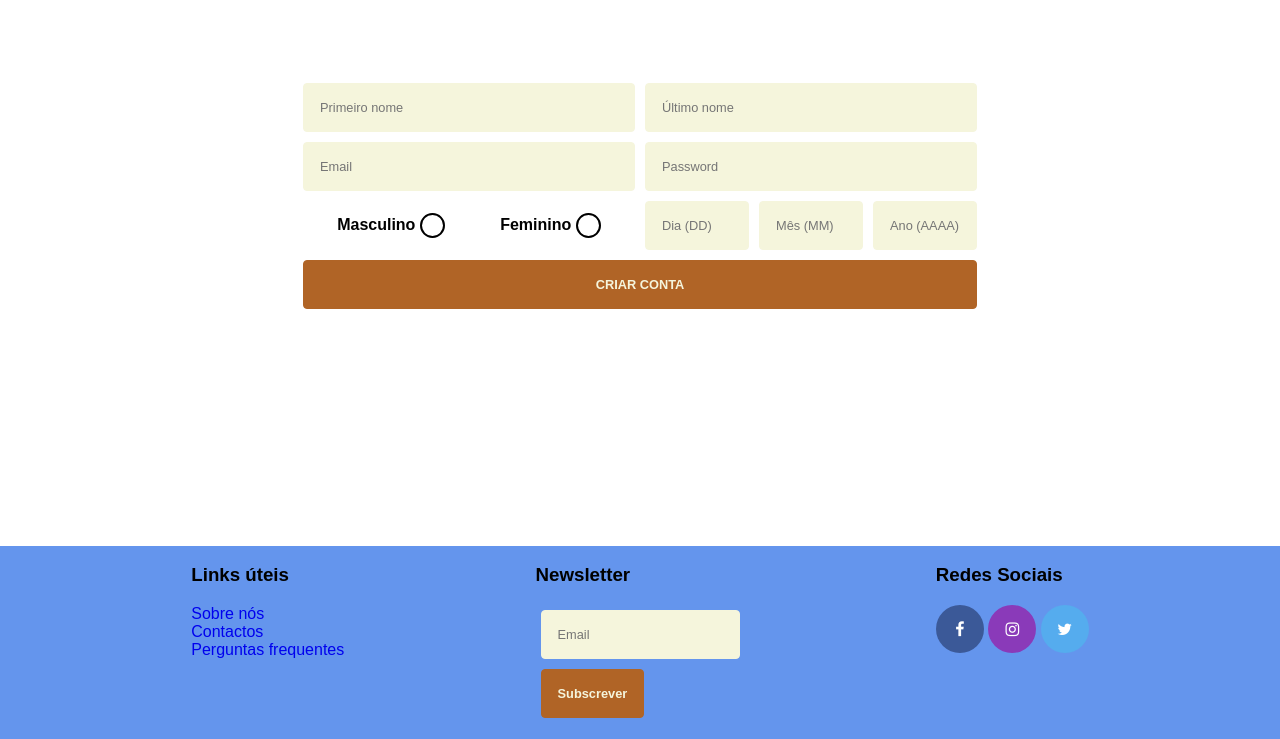
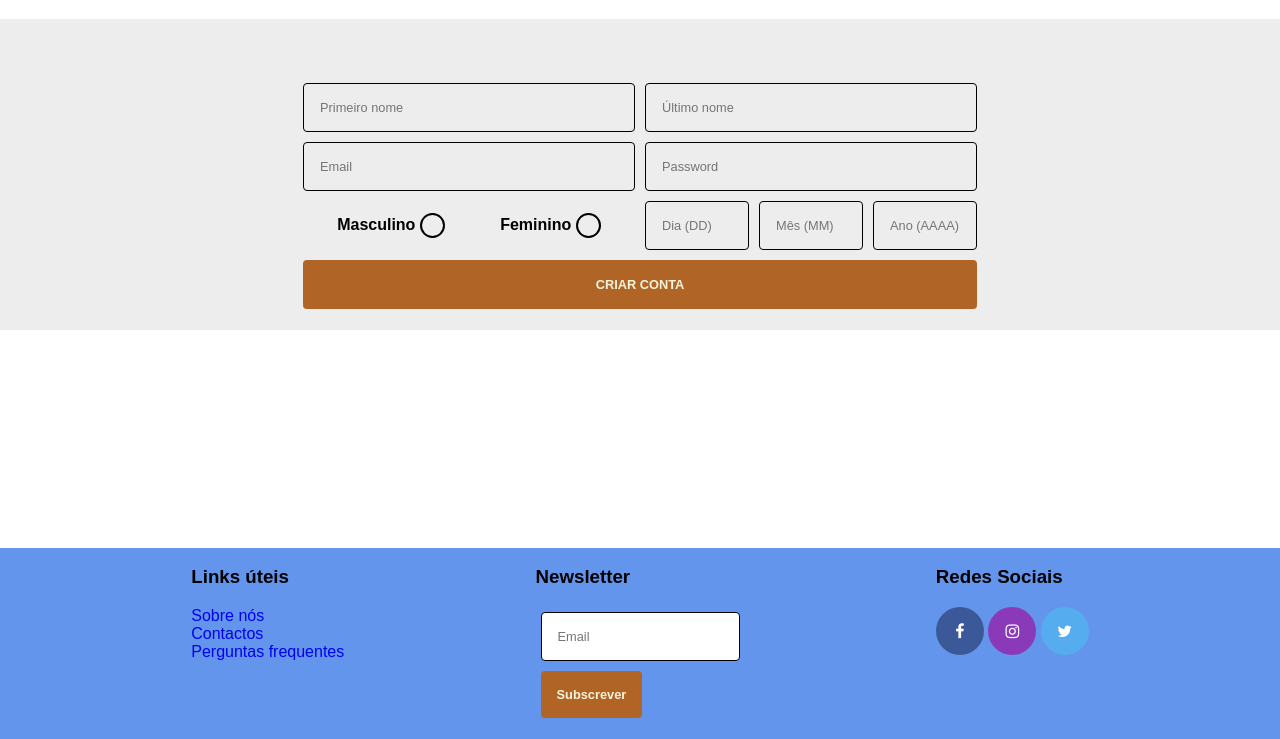
Before and after one commit to andre-sqr/Retroc, a plain HTML site: page html/registo.html in a window 1280 px wide. Shown: the part 61-800 px from the top of the page. Drawn offline with Linux system fonts and the light colour scheme.

Commit message:
Background-color para o form container, links para os icons das redes sociais

```diff
--- a/css/registo.css
+++ b/css/registo.css
@@ -14,6 +14,7 @@ body{
     display: flex;
     justify-content: center;
     align-items: center;
+    background-color: #ededed;
 }
 
 header{
@@ -21,11 +22,15 @@ header{
     justify-content: center;
 }
 
+input{
+    outline: none;
+}
+
 .campos-input input{
     padding: 1rem;
     border-radius: 0.25rem;
-    background-color: beige;
-    border: 0.1rem solid beige;
+    background-color: #ededed;
+    border: 0.1rem solid black;
     margin: 0.3125rem;
     font-size: 0.8rem;
 }
@@ -37,7 +42,7 @@ header{
 #submit{
     background-color: #B06426;
     border-radius: 0.25rem;
-    border: 0.1rem solid #B06426;
+    border: none;
     font-weight: bold;
     cursor: pointer;
     grid-column: 1 / 3;
@@ -151,7 +156,7 @@ a{
 #submit-newsletter{
     background-color: #B06426;
     border-radius: 0.25rem;
-    border: 0.1rem solid #B06426;
+    border: none;
     font-weight: bold;
     cursor: pointer;
     color: beige;
@@ -168,8 +173,8 @@ a{
 #email-newsletter{
     padding: 1rem;
     border-radius: 0.25rem;
-    background-color: beige;
-    border: 0.1rem solid beige;
+    background-color: white;
+    border: 0.1rem solid black;
     margin: 0.3125rem;
     font-size: 0.8rem;
 }
--- a/html/registo.html
+++ b/html/registo.html
@@ -12,7 +12,7 @@
         <h1>Criar Conta</h1>
     </header>
     <div class="form-container">
-        <form action="registo.html" id="form-registo" method="post">
+        <form action="registo.html" autocomplete="off" id="form-registo" method="post">
             <div class="campos-input">
                 <div class="gen-radio">
                     <div class="gen-radio-juntar">
@@ -52,16 +52,16 @@
         </div>
         <div class="coluna-2">
             <h3>Newsletter</h3>
-            <form action="registo.html">
+            <form action="registo.html" autocomplete="off" method="post">
                 <input type="email" placeholder="Email" id="email-newsletter"><br>
                 <button id="submit-newsletter">Subscrever</button>
             </form>
         </div>
         <div class="coluna-3">
             <h3>Redes Sociais</h3>
-            <a href="#" class="fa fa-facebook"></a>
-            <a href="#" class="fa fa-instagram"></a>
-            <a href="#" class="fa fa-twitter"></a>
+            <a href="https://www.facebook.com/" class="fa fa-facebook"></a>
+            <a href="https://www.instagram.com/" class="fa fa-instagram"></a>
+            <a href="https://twitter.com/" class="fa fa-twitter"></a>
         </div>
     </footer>
 </body>
```
